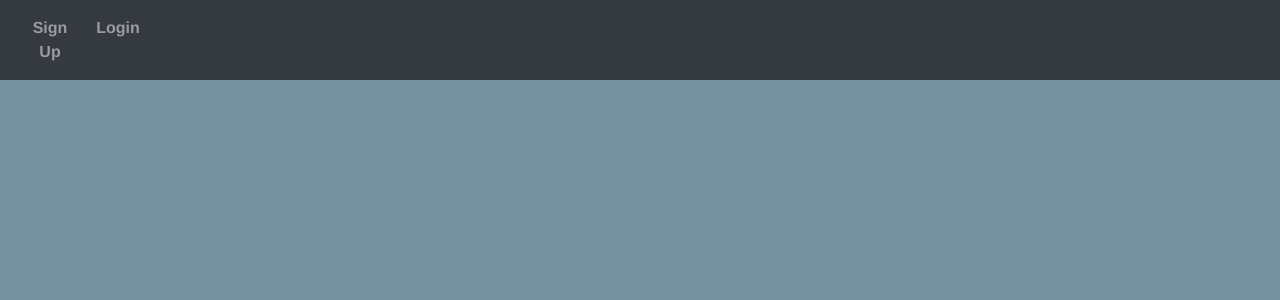
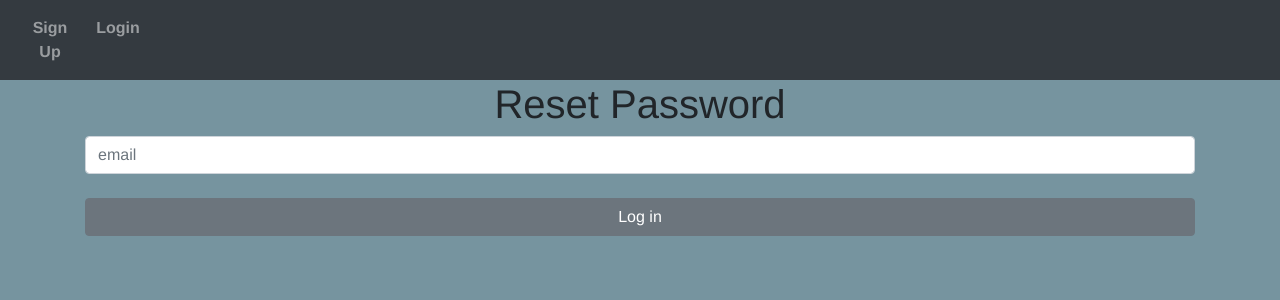
Before and after one commit to EdnGG/mevn-bluuweb-udemy, a Vue app: page /reset in a window 1280 px wide. Shown: the top 300 px of the page. Built offline with nearby package versions, Linux system fonts and the light colour scheme.

Commit message:
checking things around

```diff
--- a/src/main.js
+++ b/src/main.js
@@ -10,10 +10,10 @@ Vue.use(VueAxios, axios)
 Vue.use(require('vue-moment'));
 
 // Agregamos la URL base de la API local
-// axios.defaults.baseURL = 'http://localhost:3000/api'
+axios.defaults.baseURL = 'http://localhost:3000/api'
 
 // URL proporcinanda por heroku
-axios.defaults.baseURL = 'https://mevn-eden.herokuapp.com/api'
+// axios.defaults.baseURL = 'https://mevn-eden.herokuapp.com/api'
 
 
 import BootstrapVue from 'bootstrap-vue'
--- a/src/router/index.js
+++ b/src/router/index.js
@@ -11,6 +11,11 @@ const routes = [
     path: '/',
     name: 'Home',
     component: Home
+  },
+  {
+    path: '/reset',
+    name: 'reset',
+    component: () => import(/* webpackChunkName: "about" */ '../views/ResetPassword.vue')
   },
   {
     path: '/signup',
--- /dev/null
+++ b/src/views/ResetPassword.vue
@@ -0,0 +1,45 @@
+<template>
+  <div>
+    <template>
+      <div class="container">
+        <h1>Reset Password</h1>
+        <form @submit.prevent="reset">
+          <input
+            type="email"
+            placeholder="email"
+            class="form-control my-2"
+            v-model="usuario.email"
+          />
+          <b-button class="btn-block my-4" type="submit">Log in</b-button>
+        </form>
+        <div v-if="mensaje != ''">
+          <p>{{ mensaje }}</p>
+        </div>
+      </div>
+    </template>
+  </div>
+</template>
+  </div>
+</template>
+
+<script>
+export default {
+  data() {
+    return {
+      usuario: {
+        email: "",
+        pass: "",
+      },
+      mensaje: "",
+    };
+  },
+  methods: {
+    reset() {
+      console.log("Reset");
+    },
+  },
+};
+</script>
+
+<style scoped>
+</style>
```
